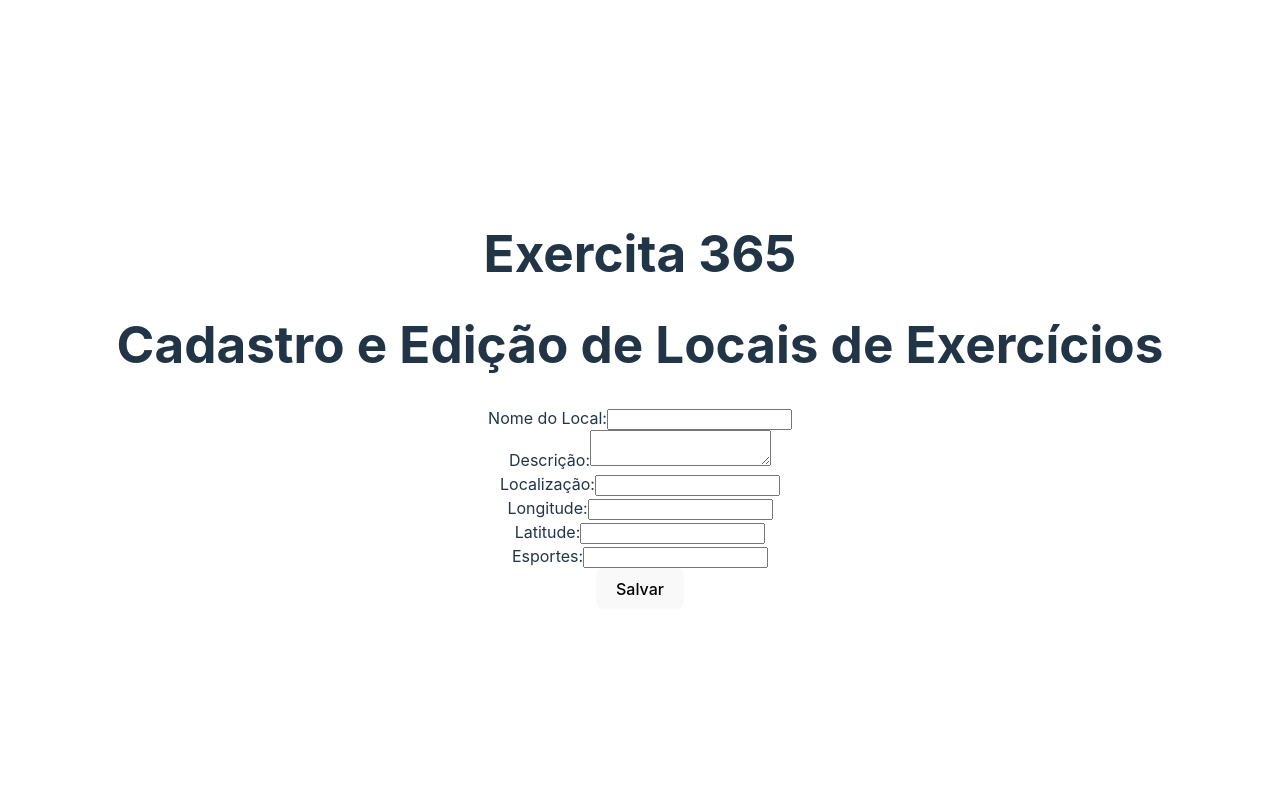
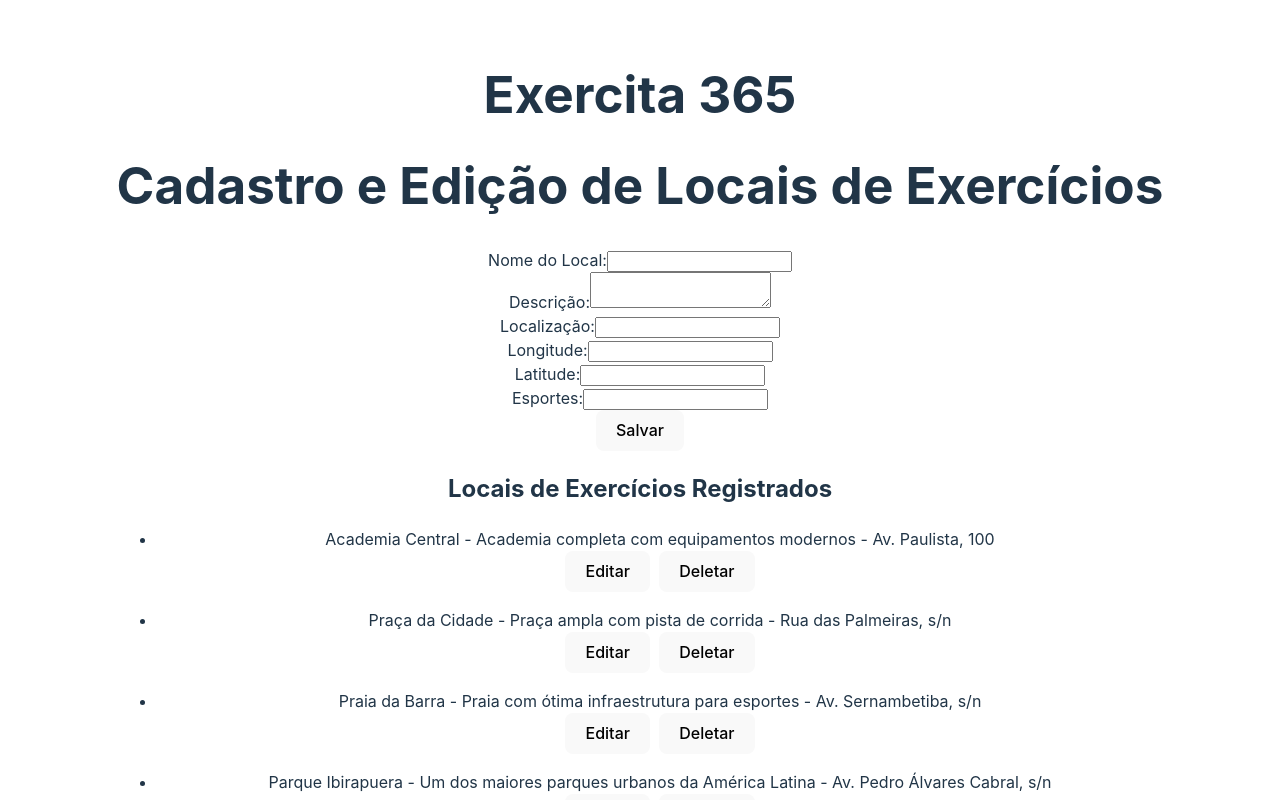
Before and after one commit to juniorpinhodev/Exercita365, a React (Vite) app in the folder Exercita365/: page /local-registration in a window 1280 px wide. Shown: the top 800 px of the page. Built offline with nearby package versions, Linux system fonts and the light colour scheme; data requests are answered from the project's data file; sample sign-in values are in the browser's storage.

Commit message:
feat: 🎸 cadastrar e editar locais de exercicios

```diff
--- a/Exercita365/data/db.json
+++ b/Exercita365/data/db.json
@@ -109,7 +109,6 @@
       }
     }
   ],
-
   "list": [
     {
       "id": "1",
--- a/Exercita365/src/pages/Dashboard.jsx
+++ b/Exercita365/src/pages/Dashboard.jsx
@@ -36,17 +36,26 @@ function Dashboard() {
         <p>{locais.length}</p>
       </div>
 
-      <div className="card">
-
-      </div>
-
         <h2>Todos os Locais Cadastrados:</h2>
       <>
         {locais.map(local => (
           <li key={local.id}>
-            {local.nome} - {local.descricao}
-          </li>
-        ))}
+          <strong></strong>{local.nome}<br />
+
+        </li>
+        ) )}
+      </>
+      <h2>Lista detalhada dos Locais Cadastrados:</h2>
+      <>
+        {locais.map(local => (
+          <li key={local.id}>
+          <strong>Nome: </strong>{local.nome}<br />
+          <strong>Descrição: </strong>{local.descricao}<br />
+          <strong>Localização: </strong>{local.localizacao}<br />
+          <strong>Esportes: </strong>{local.esportes.join(', ')}
+          <p></p>
+        </li>
+        ) )}
       </>
 
         <Link to="/local-registration">Registrar Novo Local</Link>
--- a/Exercita365/src/pages/LocalRegistration.jsx
+++ b/Exercita365/src/pages/LocalRegistration.jsx
@@ -1,4 +1,4 @@
-import React, { useState } from 'react';
+import React, { useState, useEffect } from 'react';
 
 function LocalRegistration() {
   const [nome, setNome] = useState('');
@@ -7,6 +7,21 @@ function LocalRegistration() {
   const [esportes, setEsportes] = useState([]);
   const [longitude, setLongitude] = useState('');
   const [latitude, setLatitude] = useState('');
+  const [locais, setLocais] = useState([]);
+
+  useEffect(() => {
+    const fetchLocais = async () => {
+      try {
+        const response = await fetch('http://localhost:3000/list');
+        const data = await response.json();
+        setLocais(data);
+      } catch (error) {
+        console.error('Erro ao buscar locais:', error);
+      }
+    };
+
+    fetchLocais();
+  }, []);
 
   const handleSubmit = (event) => {
     event.preventDefault();
@@ -29,18 +44,53 @@ function LocalRegistration() {
       .then((response) => response.json())
       .then((result) => {
         console.log('Dados enviados:', result);
-        // Limpar os campos após o envio
+
         setNome('');
         setDescricao('');
         setLocalizacao('');
         setEsportes([]);
         setLongitude('');
         setLatitude('');
+
+        setLocais([...locais, result]);
       })
       .catch((error) => {
         console.error('Erro ao enviar dados:', error);
       });
   };
+
+
+    const handleEdit = (id) => {
+        // Encontrar o local a ser editado
+        const localEditar = locais.find((local) => local.id === id);
+
+        // Preencher os campos do formulário com os dados do local a ser editado
+        setNome(localEditar.nome);
+        setDescricao(localEditar.descricao);
+        setLocalizacao(localEditar.localizacao);
+        setEsportes(localEditar.esportes);
+        setLongitude(localEditar.longitude);
+        setLatitude(localEditar.latitude);
+
+        // Remover o local da lista
+        setLocais(locais.filter((local) => local.id !== id));
+      };
+
+      const handleDelete = (id) => {
+        fetch(`http://localhost:3000/list/${id}`, {
+          method: 'DELETE',
+        })
+          .then((response) => response.json())
+          .then(() => {
+            console.log('Local deletado com sucesso');
+            // Atualizar a lista de locais removendo o local deletado
+            setLocais(locais.filter((local) => local.id !== id));
+          })
+          .catch((error) => {
+            console.error('Erro ao deletar local:', error);
+          });
+      };
+
 
   return (
     <div>
@@ -78,6 +128,19 @@ function LocalRegistration() {
         <br />
         <button type="submit">Salvar</button>
       </form>
+
+        <h2>Locais de Exercícios Registrados</h2>
+        <ul>
+            {locais.map((local) => (
+            <li key={local.id}>
+                {local.nome} - {local.descricao} - {local.localizacao} <br />
+                <button onClick={() => handleEdit(local.id)}>Editar</button> &nbsp;
+                <button onClick={() => handleDelete(local.id)}>Deletar</button>
+                <p></p>
+            </li>
+            ))}
+        </ul>
+
     </div>
   );
 }
```
